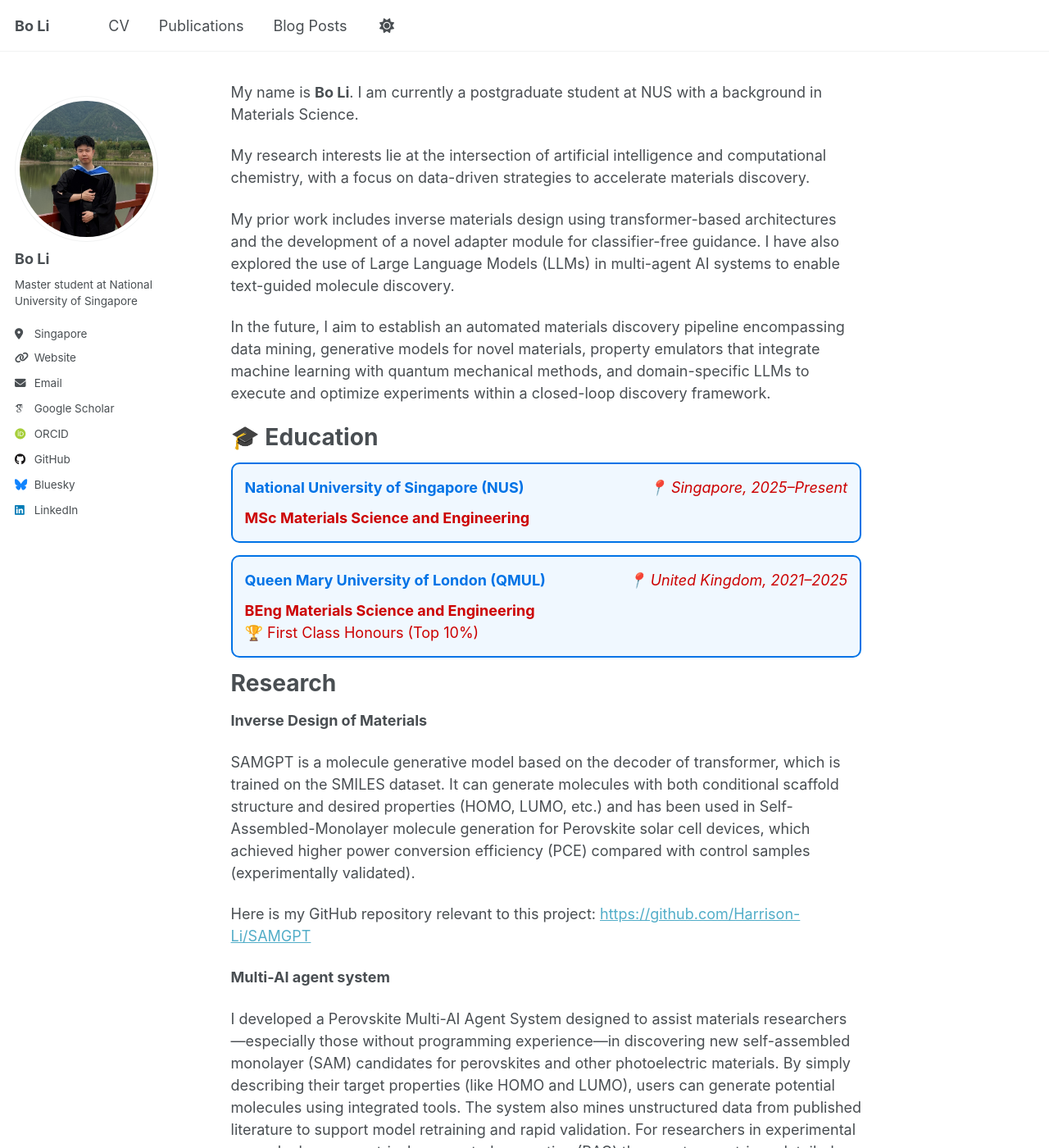
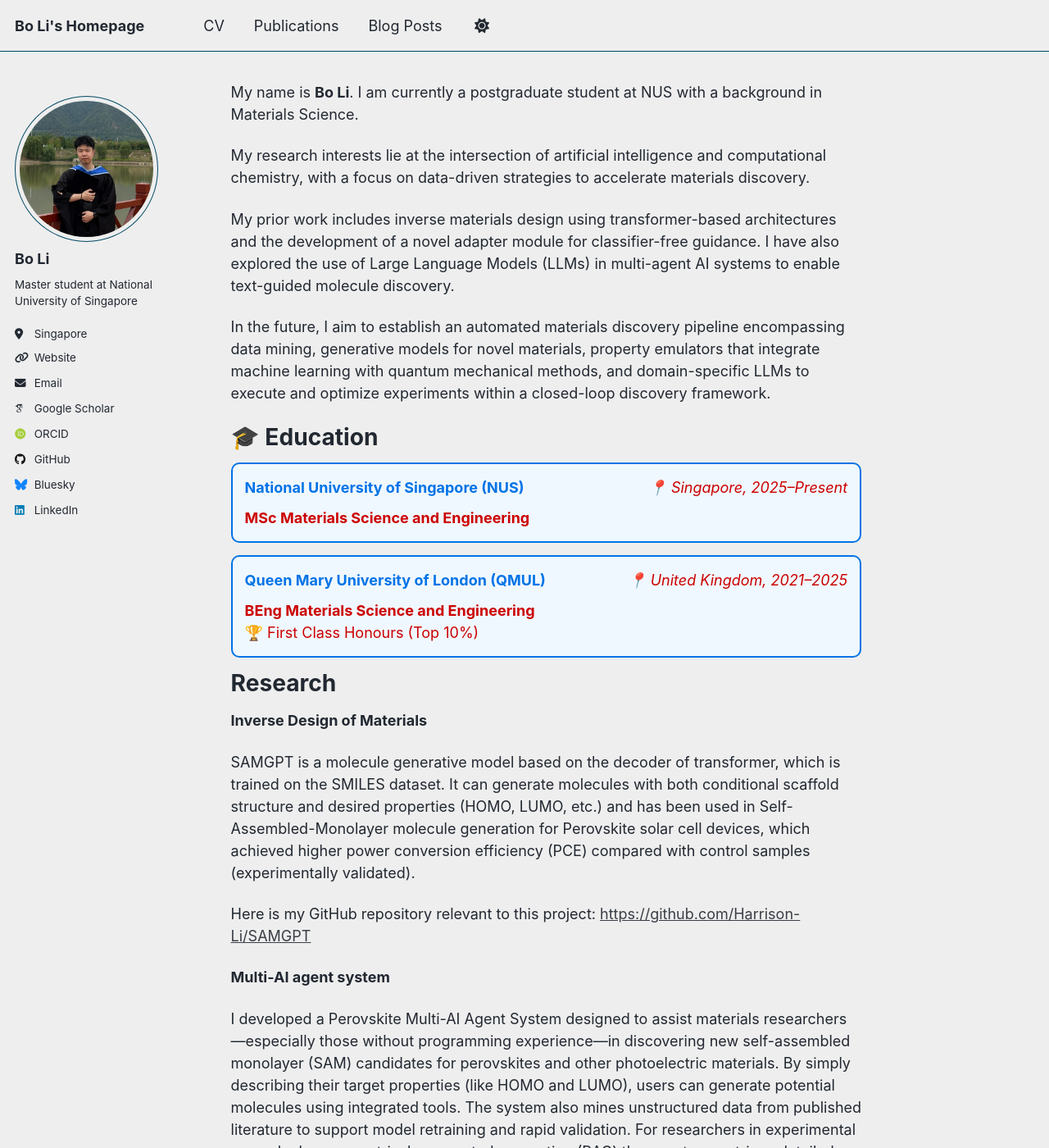
Before and after one commit to Harrison-Li/Harrison-Li.github.io, a Jekyll site: the page built from _pages/about.md, in a window 1280 px wide and 1400 px high. Shown: the whole window at 82% size. Built offline with Jekyll 4.4.1, drawn with Linux system fonts in a browser that asks for light colours; some web fonts are replaced; a script that is not in the unit is left out.

Commit message:
rename web

```diff
--- a/_config.yml
+++ b/_config.yml
@@ -8,8 +8,8 @@
 
 # Basic Site Settings
 locale                   : "en-US"
-site_theme               : "default" # Currently available options are "default", "air"
-title                    : "Bo Li"
+site_theme               : "air" # Currently available options are "default", "air"
+title                    : "Bo Li's Homepage"
 title_separator          : "-"
 name                     : &name "Bo Li"
 description              : &description "personal description"
```
